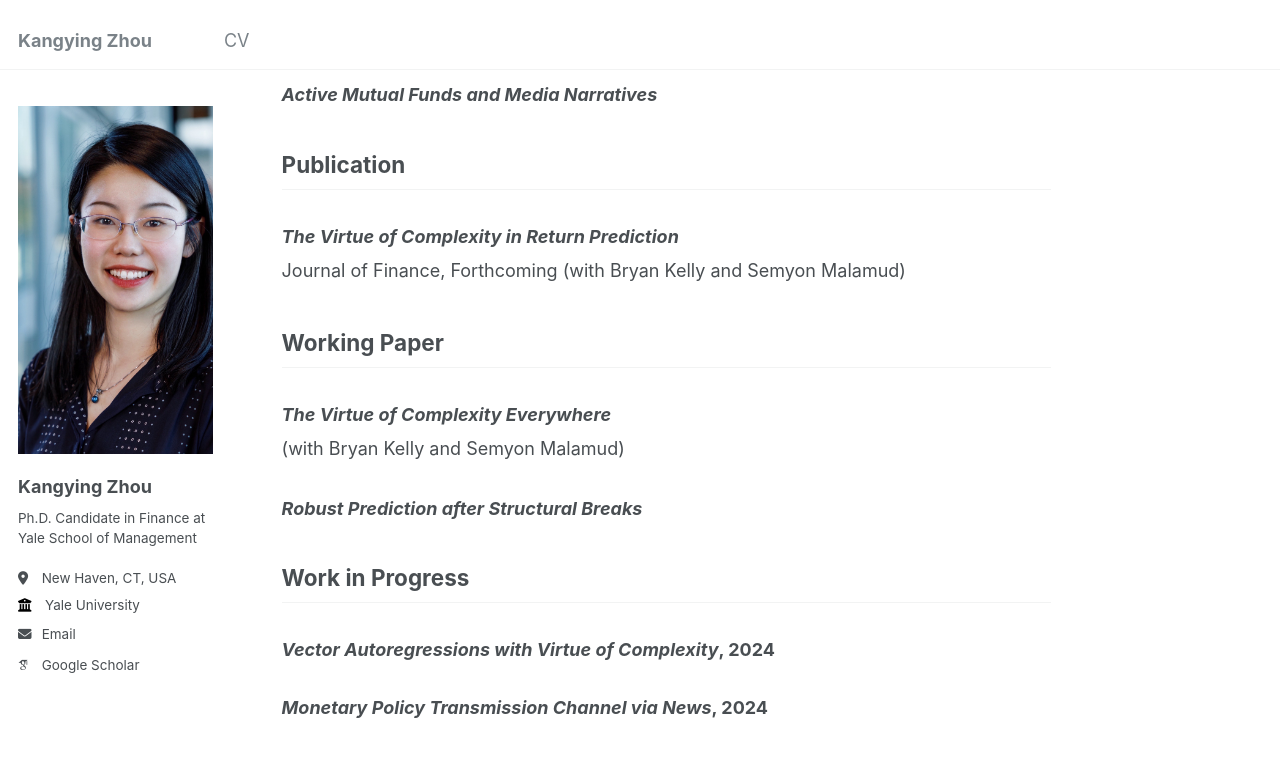
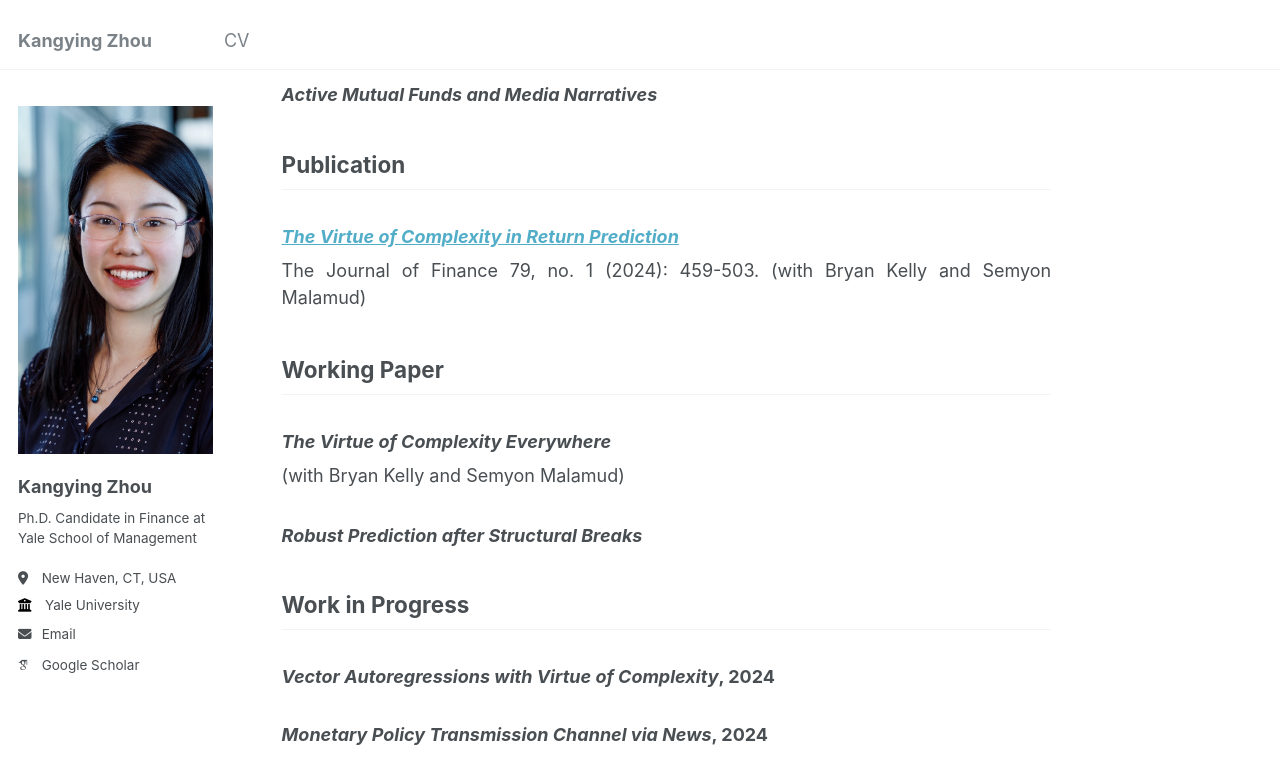
Before and after one commit to rosieli5/rosieli5.github.io, a Jekyll site: the page built from _pages/about.md, in a window 1280 px wide and 900 px high, scrolled down 366 px. Shown: the top 784 px of the window. Built offline with Jekyll 4.4.1, drawn with Linux system fonts in a browser that asks for light colours; some web fonts are replaced.

Commit message:
Update about.md

```diff
--- a/_pages/about.md
+++ b/_pages/about.md
@@ -42,8 +42,8 @@ I am on the 2024-2025 academic job market.
 
 ## Publication
 
-### *The Virtue of Complexity in Return Prediction*
-Journal of Finance, Forthcoming (with Bryan Kelly and Semyon Malamud)
+### [*The Virtue of Complexity in Return Prediction*](https://onlinelibrary.wiley.com/doi/full/10.1111/jofi.13298)
+The Journal of Finance 79, no. 1 (2024): 459-503. (with Bryan Kelly and Semyon Malamud)
 
 <!-- Much of the extant literature predicts market returns with “simple” models that use only a few parameters. Contrary to conventional wisdom, we theoretically prove that simple models severely understate return predictability compared to “complex” models in which the number of parameters *exceeds* the number of observations. We empirically document the virtue of complexity in US equity market return prediction. Our findings establish the rationale for modeling expected returns through machine learning. -->
 
```
